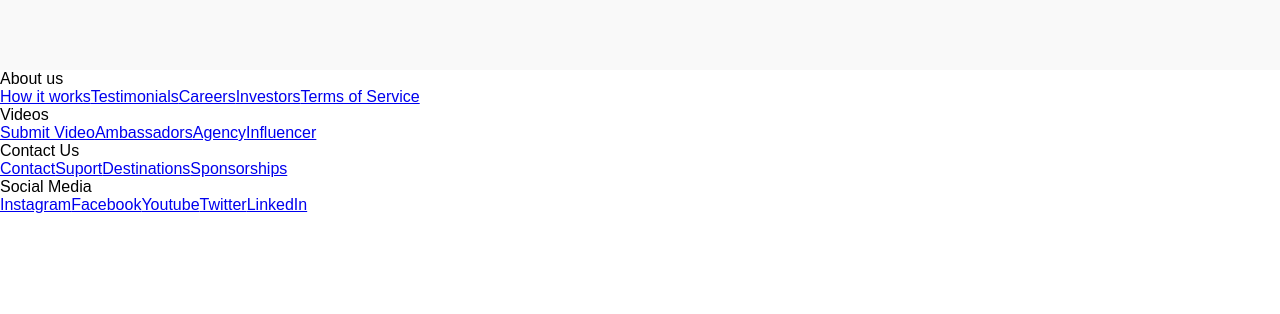
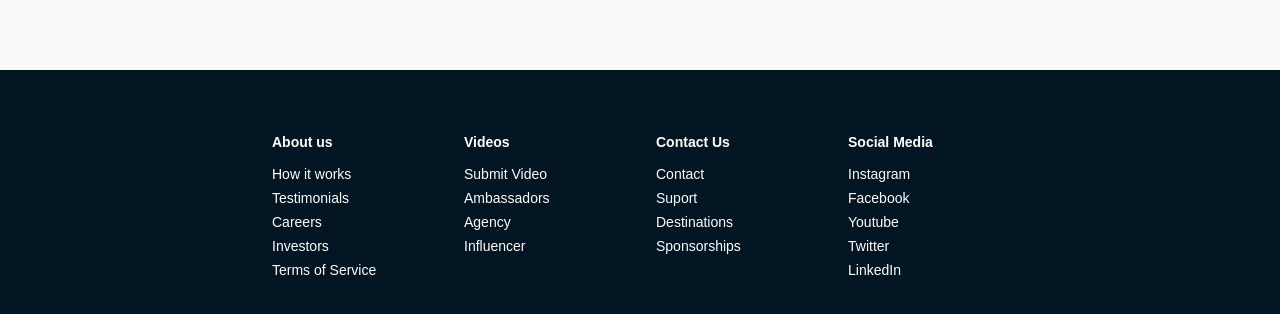
Before and after one commit to vitorsemidio-dev/virtual-banking-smooth-scroll, a React (Create React App) app: page / in a window 1280 px wide. Shown: the part 4190-4504 px from the top of the page. Before the commit the page ends 4404 px from the top, so only its background shows below. Built offline with nearby package versions, Linux system fonts and the light colour scheme; a web font is replaced by a local one.

Commit message:
Estilo Footer

```diff
--- a/src/components/Footer/index.tsx
+++ b/src/components/Footer/index.tsx
@@ -34,7 +34,9 @@ const Footer: React.FC = () => {
               <FooterLink to='#'>Agency</FooterLink>
               <FooterLink to='#'>Influencer</FooterLink>
             </FooterLinkItem>
+          </FooterLinksWrapper>
 
+          <FooterLinksWrapper>
             <FooterLinkItem>
               <FooterLinkTitle>Contact Us</FooterLinkTitle>
               <FooterLink to='#'>Contact</FooterLink>
--- a/src/components/Footer/styles.ts
+++ b/src/components/Footer/styles.ts
@@ -3,16 +3,67 @@
 import styled from 'styled-components';
 import { Link } from 'react-router-dom';
 
-export const FooterContainer = styled.footer``;
+export const FooterContainer = styled.footer`
+  background-color: #011522;
+`;
 
-export const FooterWrap = styled.div``;
+export const FooterWrap = styled.div`
+  padding: 48px 24px;
+  display: flex;
+  flex-direction: column;
+  justify-content: center;
+  align-items: center;
+  max-width: 1100px;
+  margin: 0 auto;
+`;
 
-export const FooterLinksContainer = styled.div``;
+export const FooterLinksContainer = styled.div`
+  display: flex;
+  justify-content: center;
 
-export const FooterLinksWrapper = styled.div``;
+  @media screen and (max-width: 820px) {
+    padding-top: 32px;
+  }
+`;
 
-export const FooterLinkItem = styled.div``;
+export const FooterLinksWrapper = styled.div`
+  display: flex;
 
-export const FooterLinkTitle = styled.div``;
+  @media screen and (max-width: 820px) {
+    flex-direction: column;
+  }
+`;
 
-export const FooterLink = styled(Link)``;
+export const FooterLinkItem = styled.div`
+  display: flex;
+  flex-direction: column;
+  align-items: flex-start;
+  margin: 16px;
+  text-align: left;
+  width: 160px;
+  box-sizing: border-box;
+  color: #fff;
+
+  @media screen and (max-width: 420px) {
+    margin: 0;
+    padding: 10px;
+    width: 100%;
+  }
+`;
+
+export const FooterLinkTitle = styled.h1`
+  font-size: 14px;
+  margin-bottom: 16px;
+`;
+
+export const FooterLink = styled(Link)`
+  color: #fff;
+  text-decoration: none;
+  margin-bottom: 0.5rem;
+  font-size: 14px;
+
+  &:hover {
+    color: #01bf71;
+    transition: 0.3 ease-out;
+  }
+`;
```
